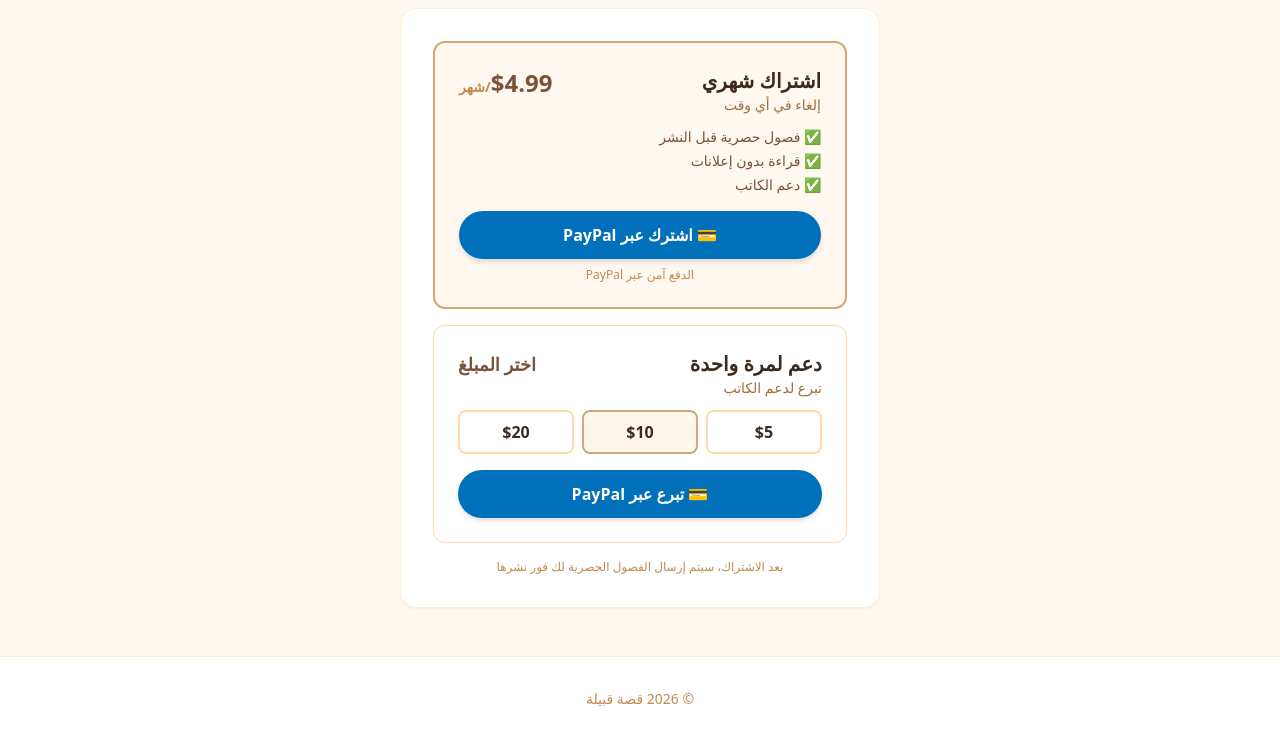
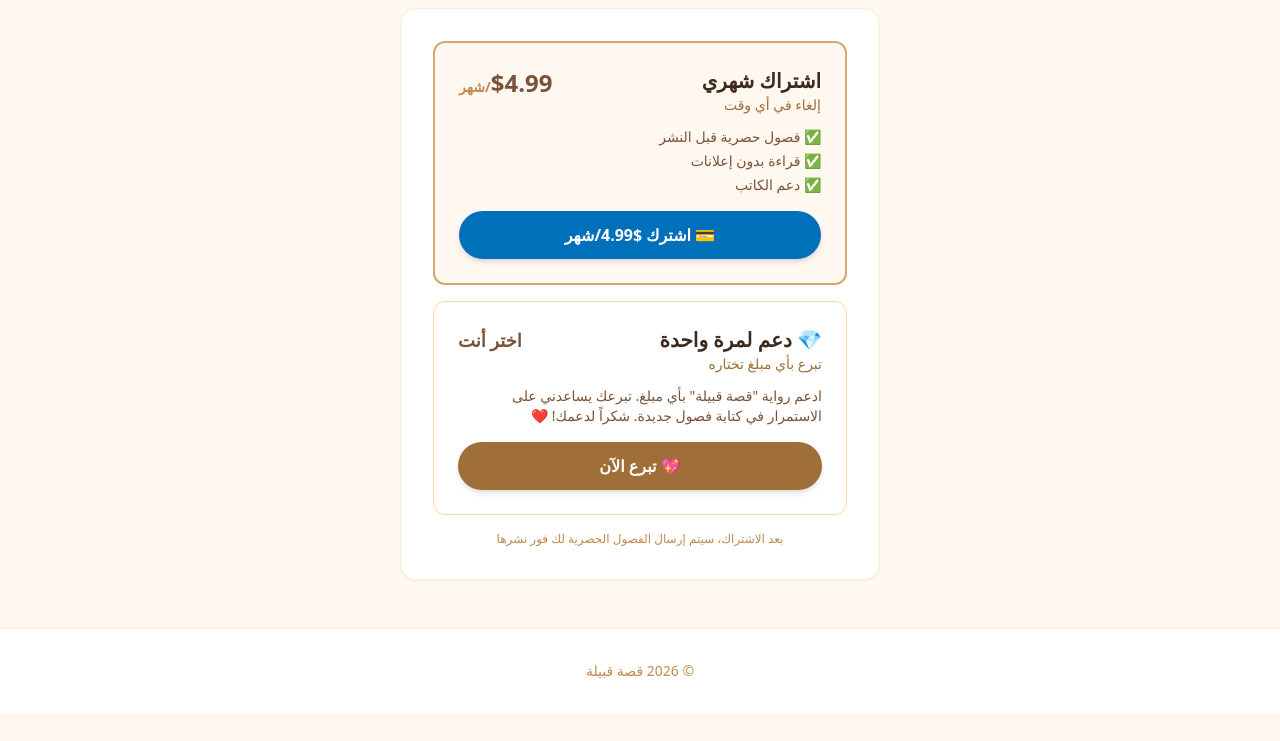
Before and after one commit to qinmu1232316/qissat-qabila, a website: page subscribe.html in a window 1280 px wide. Shown: the part 161-902 px from the top of the page. After the commit the page ends 874 px from the top, so only its background shows below. Drawn offline with nearby package versions, Linux system fonts and the light colour scheme.

Commit message:
Add donation link

```diff
--- a/subscribe.html
+++ b/subscribe.html
@@ -32,9 +32,10 @@
 
     <h1 class="text-3xl font-bold text-center mb-8">💎 ادعم الرواية</h1>
 
+    <!-- Payment Methods -->
     <div class="bg-white rounded-2xl shadow-sm border border-sand-100 p-8 space-y-4">
 
-      <!-- Plan 1 -->
+      <!-- Plan 1: Subscription -->
       <div class="border-2 border-desert-300 rounded-xl p-6 bg-sand-50">
         <div class="flex justify-between items-start mb-3">
           <div>
@@ -48,31 +49,25 @@
           <li>✅ قراءة بدون إعلانات</li>
           <li>✅ دعم الكاتب</li>
         </ul>
-        <!-- PayPal Button -->
         <a href="https://www.paypal.com/ncp/payment/R2DKDBMU4BQC2"
            class="block w-full bg-[#0070BA] text-white text-center py-3 rounded-full font-semibold hover:bg-[#003D7A] transition shadow-md">
-          💳 اشترك عبر PayPal
+          💳 اشترك $4.99/شهر
         </a>
-        <p class="text-xs text-desert-400 text-center mt-2">الدفع آمن عبر PayPal</p>
       </div>
 
-      <!-- Plan 2: One-time -->
+      <!-- Plan 2: Donation -->
       <div class="border border-sand-200 rounded-xl p-6">
         <div class="flex justify-between items-start mb-3">
           <div>
-            <h3 class="text-xl font-bold text-desert-800">دعم لمرة واحدة</h3>
-            <p class="text-desert-500 text-sm">تبرع لدعم الكاتب</p>
+            <h3 class="text-xl font-bold text-desert-800">💎 دعم لمرة واحدة</h3>
+            <p class="text-desert-500 text-sm">تبرع بأي مبلغ تختاره</p>
           </div>
-          <span class="text-lg font-bold text-desert-600">اختر المبلغ</span>
+          <span class="text-lg font-bold text-desert-600">اختر أنت</span>
         </div>
-        <div class="flex gap-2 mb-4">
-          <button class="flex-1 border-2 border-sand-200 rounded-lg py-2 text-center hover:border-desert-300 font-semibold">$5</button>
-          <button class="flex-1 border-2 border-desert-300 rounded-lg py-2 text-center bg-desert-50 font-semibold">$10</button>
-          <button class="flex-1 border-2 border-sand-200 rounded-lg py-2 text-center hover:border-desert-300 font-semibold">$20</button>
-        </div>
-        <a href="https://paypal.me/YOUR_PAYPAL_USERNAME"
-           class="block w-full bg-[#0070BA] text-white text-center py-3 rounded-full font-semibold hover:bg-[#003D7A] transition shadow-md">
-          💳 تبرع عبر PayPal
+        <p class="text-sm text-desert-600 mb-4">ادعم رواية "قصة قبيلة" بأي مبلغ. تبرعك يساعدني على الاستمرار في كتابة فصول جديدة. شكراً لدعمك! ❤️</p>
+        <a href="https://www.paypal.com/ncp/payment/KZTZ8EJ732858"
+           class="block w-full bg-desert-500 text-white text-center py-3 rounded-full font-semibold hover:bg-desert-600 transition shadow-md">
+          💖 تبرع الآن
         </a>
       </div>
 
```
